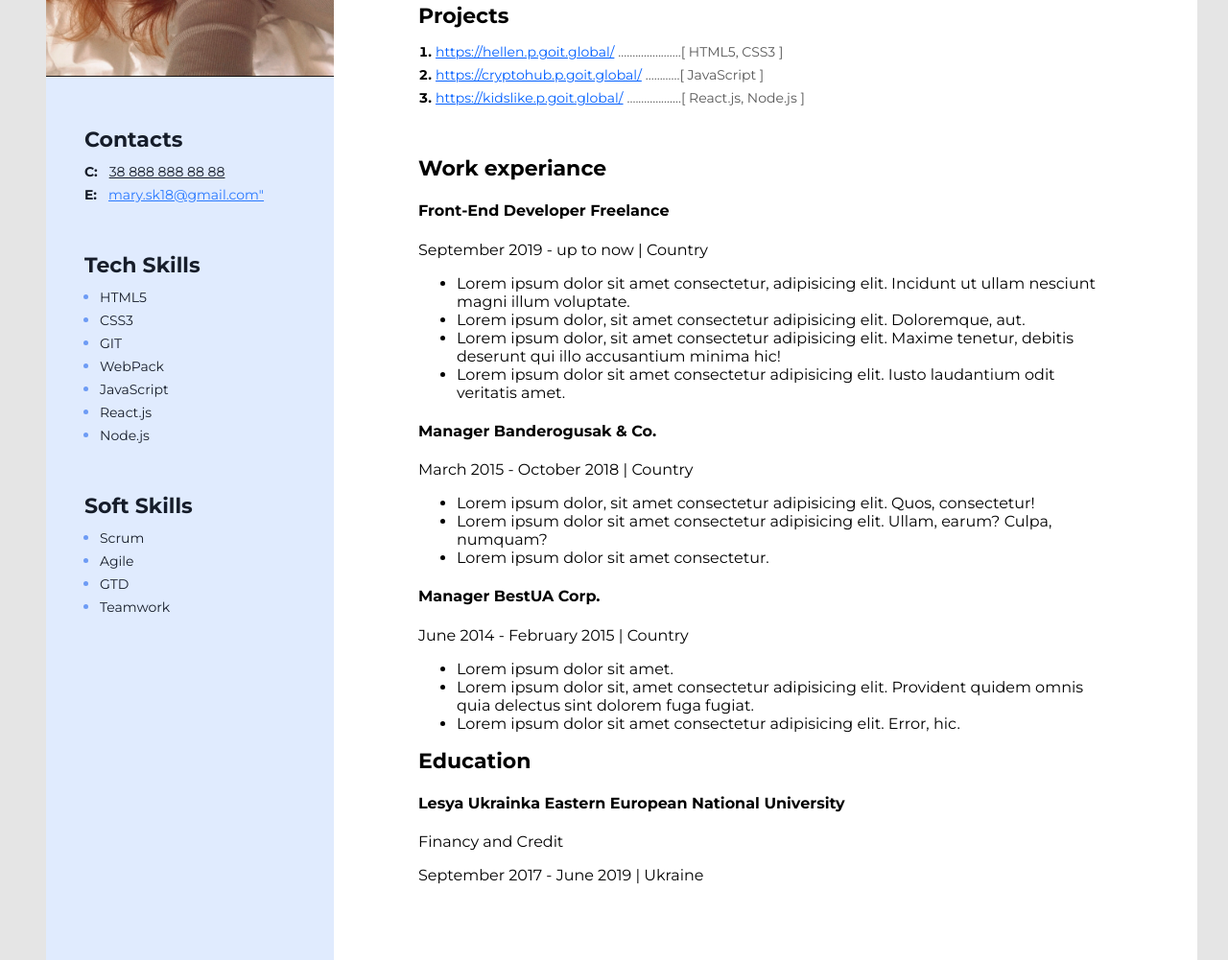
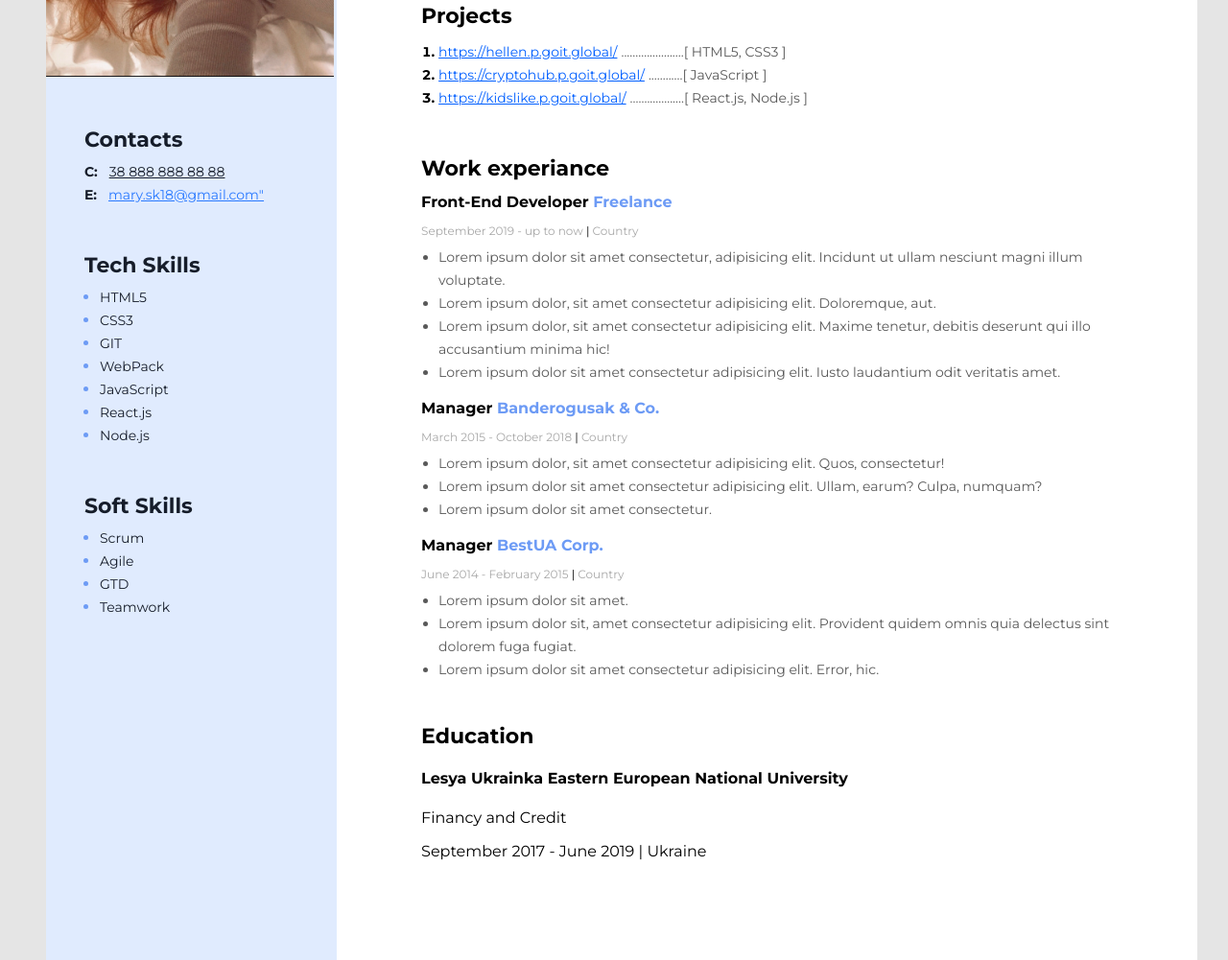
Before and after one commit to Mariia-ukr/git_homework, a plain HTML site: page index.html in a window 1280 px wide. Shown: the part 411-1412 px from the top of the page at 96% size. Drawn offline with Linux system fonts and the light colour scheme.

Commit message:
Work Experiance container

```diff
--- a/css/styles.css
+++ b/css/styles.css
@@ -116,6 +116,65 @@ text-decoration-line: underline;
 color: #005FFF;
 }
 
+/* Work experiance */
+
+.work-experiance-container {
+  margin-bottom: 44px;
+}
+
+/* Company-1-2-3 div */
+
+.work-experiance-item {
+  margin-bottom: 16px;
+}
+
+/* Company - 1-2-3 h4  */
+
+.work-experiance-position {
+  font-style: normal;
+font-weight: 700;
+font-size: 16px;
+line-height: 20px;
+color: #000000;
+margin: 12px 0 12px 0;
+}
+
+/* name company blue color  */
+
+.work-experiance-company {
+  color:  #6D9BF5;
+}
+
+
+.work-period {
+  font-style: normal;
+font-weight: 400;
+font-size: 12px;
+line-height: 15px;
+color: #A8A8A8;
+margin: 8px 0 8px 0;
+}
+
+
+.work-duties-list {
+  margin: 0;
+  padding: 0 0 0 18px;
+}
+
+.work-duties {
+font-style: normal;
+font-weight: 400;
+font-size: 14px;
+line-height: 24px;
+color: #595959;
+}
+
+.punctuation-mark {
+  color: #000000;
+}
+
+
+/* Sidebar  */
 
 .sidebar {
   width: 370px;
--- a/index.html
+++ b/index.html
@@ -34,74 +34,94 @@
           <h3 class="main-content-title">Projects</h3>
           <ol class="projects-list">
             <li class="project-item">
-              <a href="https://hellen.p.goit.global/" class="project-item-link">https://hellen.p.goit.global/</a>
-              <span class="project-item-descr">......................[ HTML5, CSS3 ]</span>
+              <a href="https://hellen.p.goit.global/" class="project-item-link"
+                >https://hellen.p.goit.global/</a
+              >
+              <span class="project-item-descr"
+                >......................[ HTML5, CSS3 ]</span
+              >
             </li>
-            <li class="project-item"><a href="https://cryptohub.p.goit.global/" class="project-item-link">https://cryptohub.p.goit.global/</a>
+            <li class="project-item">
+              <a
+                href="https://cryptohub.p.goit.global/"
+                class="project-item-link"
+                >https://cryptohub.p.goit.global/</a
+              >
               <span class="project-item-descr">............[ JavaScript ]</span>
             </li>
-            <li class="project-item"><a href="https://kidslike.p.goit.global/" class="project-item-link">https://kidslike.p.goit.global/</a>
-              <span class="project-item-descr">...................[ React.js, Node.js ]</span>
+            <li class="project-item">
+              <a
+                href="https://kidslike.p.goit.global/"
+                class="project-item-link"
+                >https://kidslike.p.goit.global/</a
+              >
+              <span class="project-item-descr"
+                >...................[ React.js, Node.js ]</span
+              >
             </li>
           </ol>
         </div>
         <!-- Work experiance -->
-        <div>
+        <div class="work-experiance-container">
           <h3 class="main-content-title">Work experiance</h3>
           <!-- Company-1 -->
-          <div>
-            <h4>Front-End Developer Freelance</h4>
-            <p>September 2019 - up to now | Country</p>
-            <ul>
-              <li>
+          <div class="work-experiance-item">
+            <h4 class="work-experiance-position">Front-End Developer
+             <span class="work-experiance-company">Freelance</span></h4>
+            <p class="work-period">September 2019 - up to now <span class="punctuation-mark">|</span>  Country</p>
+            <ul class="work-duties-list">
+              <li class="work-duties">
                 Lorem ipsum dolor sit amet consectetur, adipisicing elit.
                 Incidunt ut ullam nesciunt magni illum voluptate.
               </li>
-              <li>
+              <li class="work-duties">
                 Lorem ipsum dolor, sit amet consectetur adipisicing elit.
                 Doloremque, aut.
               </li>
-              <li>
+              <li class="work-duties">
                 Lorem ipsum dolor, sit amet consectetur adipisicing elit. Maxime
                 tenetur, debitis deserunt qui illo accusantium minima hic!
               </li>
-              <li>
+              <li class="work-duties">
                 Lorem ipsum dolor sit amet consectetur adipisicing elit. Iusto
                 laudantium odit veritatis amet.
               </li>
             </ul>
           </div>
           <!-- Company-2 -->
-          <div>
-            <h4>Manager Banderogusak & Co.</h4>
-            <p>March 2015 - October 2018 | Country</p>
-            <ul>
-              <li>
+          <div class="work-experiance-item">
+            <h4 class="work-experiance-position">Manager
+              <span class="work-experiance-company">Banderogusak & Co.</span></h4>
+            <p class="work-period">March 2015 - October 2018 <span class="punctuation-mark">|</span> Country</p>
+            <ul class="work-duties-list">
+              <li class="work-duties">
                 Lorem ipsum dolor, sit amet consectetur adipisicing elit. Quos,
                 consectetur!
               </li>
-              <li>
+              <li class="work-duties">
                 Lorem ipsum dolor sit amet consectetur adipisicing elit. Ullam,
                 earum? Culpa, numquam?
               </li>
-              <li>Lorem ipsum dolor sit amet consectetur.</li>
+              <li class="work-duties">Lorem ipsum dolor sit amet consectetur.</li>
             </ul>
           </div>
           <!-- Company-3 -->
-          <div>
-            <h4>Manager BestUA Corp.</h4>
-            <p>June 2014 - February 2015 | Country</p>
-            <ul>
-              <li>Lorem ipsum dolor sit amet.</li>
-              <li>
+          <div class="work-experiance-item">
+            <h4 class="work-experiance-position">Manager
+              <span class="work-experiance-company">BestUA Corp.</span></h4>
+            <p class="work-period">June 2014 - February 2015 <span class="punctuation-mark">|</span> Country</p>
+            <ul class="work-duties-list">
+              <li class="work-duties">Lorem ipsum dolor sit amet.</li>
+              <li class="work-duties">
                 Lorem ipsum dolor sit, amet consectetur adipisicing elit.
                 Provident quidem omnis quia delectus sint dolorem fuga fugiat.
               </li>
-              <li>
+              <li class="work-duties">
                 Lorem ipsum dolor sit amet consectetur adipisicing elit. Error,
                 hic.
               </li>
             </ul>
+          </div>
         </div>
         <!-- Education -->
         <div>
@@ -109,7 +129,6 @@
           <h4>Lesya Ukrainka Eastern European National University</h4>
           <p>Financy and Credit</p>
           <p>September 2017 - June 2019 | Ukraine</p>
-          </div>
         </div>
       </div>
       <!-- Sidebar-menu -->
```
Lines whose indentation alone changed are shown as unchanged.
